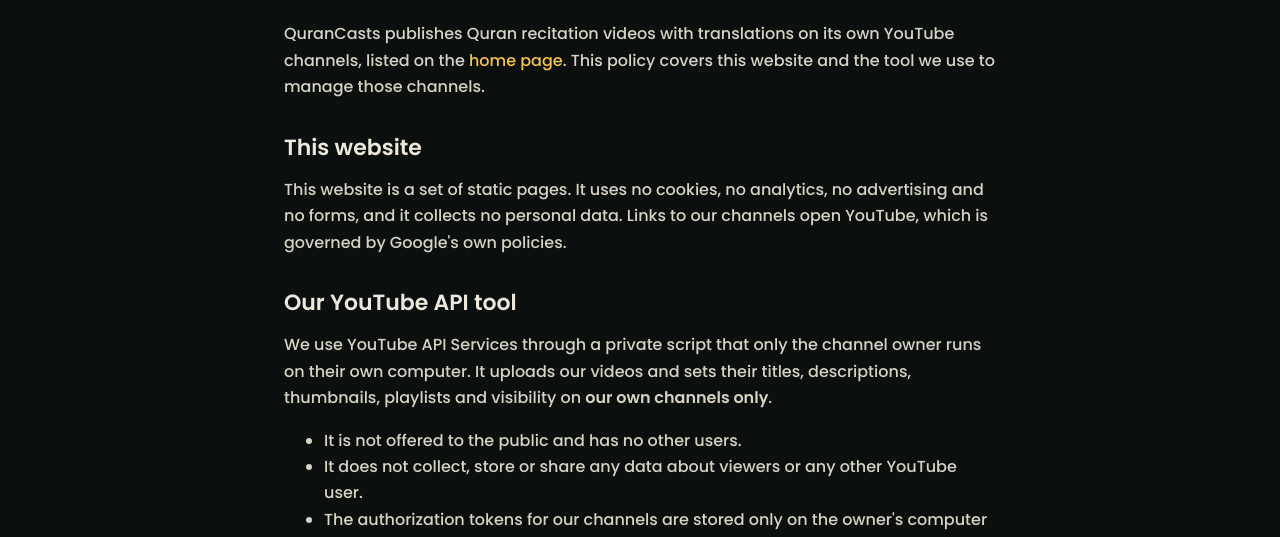
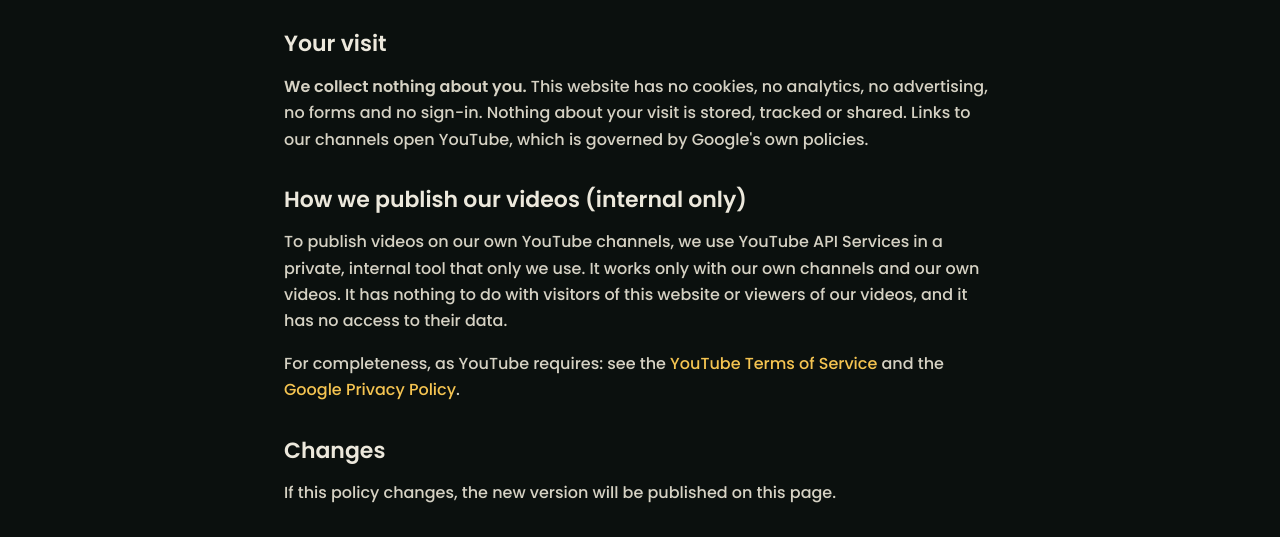
Before and after one commit to zakariaf/qurancasts, a plain HTML site: page privacy.html in a window 1280 px wide. Shown: the part 256-793 px from the top of the page. Drawn offline with Linux system fonts and the light colour scheme.

Commit message:
Privacy: visitors first; API use is internal
Co-Authored-By: Claude Opus 5.5 <noreply@anthropic.com>
Claude-Session: https://claude.ai/code/session_01LKcihd4a8fkQaah8jyX5iu

```diff
--- a/privacy.html
+++ b/privacy.html
@@ -94,21 +94,16 @@ article p, article li { color: #d6d2c4; }
 <body>
 <div class="top"><div class="wrap"><a href="./">القرآن الكريم · QuranCasts</a></div></div>
 <article><div class="eyebrow">QuranCasts</div><h1>Privacy policy</h1>
-<p>QuranCasts publishes Quran recitation videos with translations on its own YouTube channels, listed on the
-<a href="./">home page</a>. This policy covers this website and the tool we use to manage those channels.</p>
-<h2>This website</h2>
-<p>This website is a set of static pages. It uses no cookies, no analytics, no advertising and no forms, and it collects
-no personal data. Links to our channels open YouTube, which is governed by Google's own policies.</p>
-<h2>Our YouTube API tool</h2>
-<p>We use YouTube API Services through a private script that only the channel owner runs on their own computer.
-It uploads our videos and sets their titles, descriptions, thumbnails, playlists and visibility on
-<strong>our own channels only</strong>.</p>
-<ul><li>It is not offered to the public and has no other users.</li>
-<li>It does not collect, store or share any data about viewers or any other YouTube user.</li>
-<li>The authorization tokens for our channels are stored only on the owner's computer and are never shared.</li>
-<li>The authorization can be revoked at any time at <a href="https://myaccount.google.com/permissions">Google security settings</a>.</li></ul>
-<p>By using YouTube you agree to the <a href="https://www.youtube.com/t/terms">YouTube Terms of Service</a>.
-How Google handles data is described in the <a href="https://policies.google.com/privacy">Google Privacy Policy</a>.</p>
+<h2>Your visit</h2>
+<p><strong>We collect nothing about you.</strong> This website has no cookies, no analytics, no advertising, no forms and
+no sign-in. Nothing about your visit is stored, tracked or shared. Links to our channels open YouTube, which is governed
+by Google's own policies.</p>
+<h2>How we publish our videos (internal only)</h2>
+<p>To publish videos on our own YouTube channels, we use YouTube API Services in a private, internal tool that only we use.
+It works only with our own channels and our own videos. It has nothing to do with visitors of this website or viewers of our
+videos, and it has no access to their data.</p>
+<p>For completeness, as YouTube requires: see the <a href="https://www.youtube.com/t/terms">YouTube Terms of Service</a>
+and the <a href="https://policies.google.com/privacy">Google Privacy Policy</a>.</p>
 <h2>Changes</h2><p>If this policy changes, the new version will be published on this page.</p>
 <h2>Contact</h2><p>Questions about this policy: write to us through the About page of any of our channels.</p>
 </article>
```
